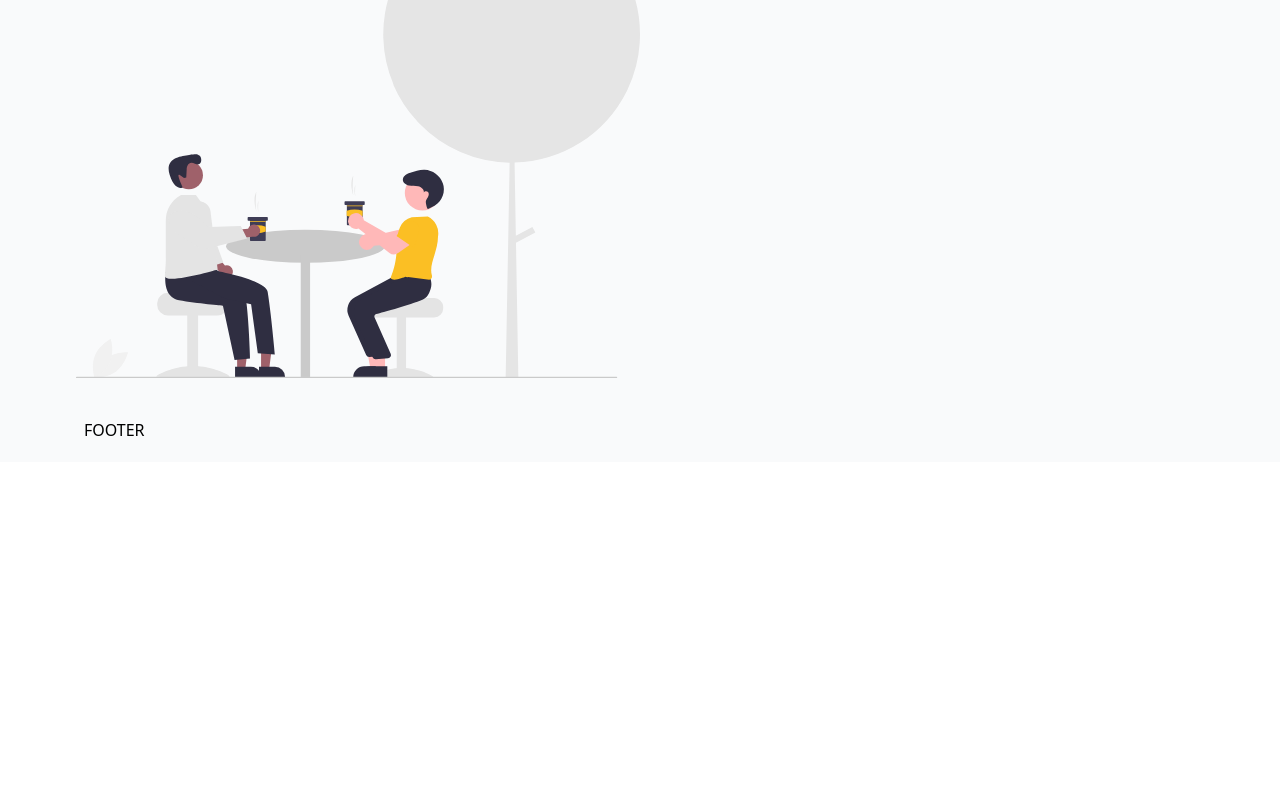
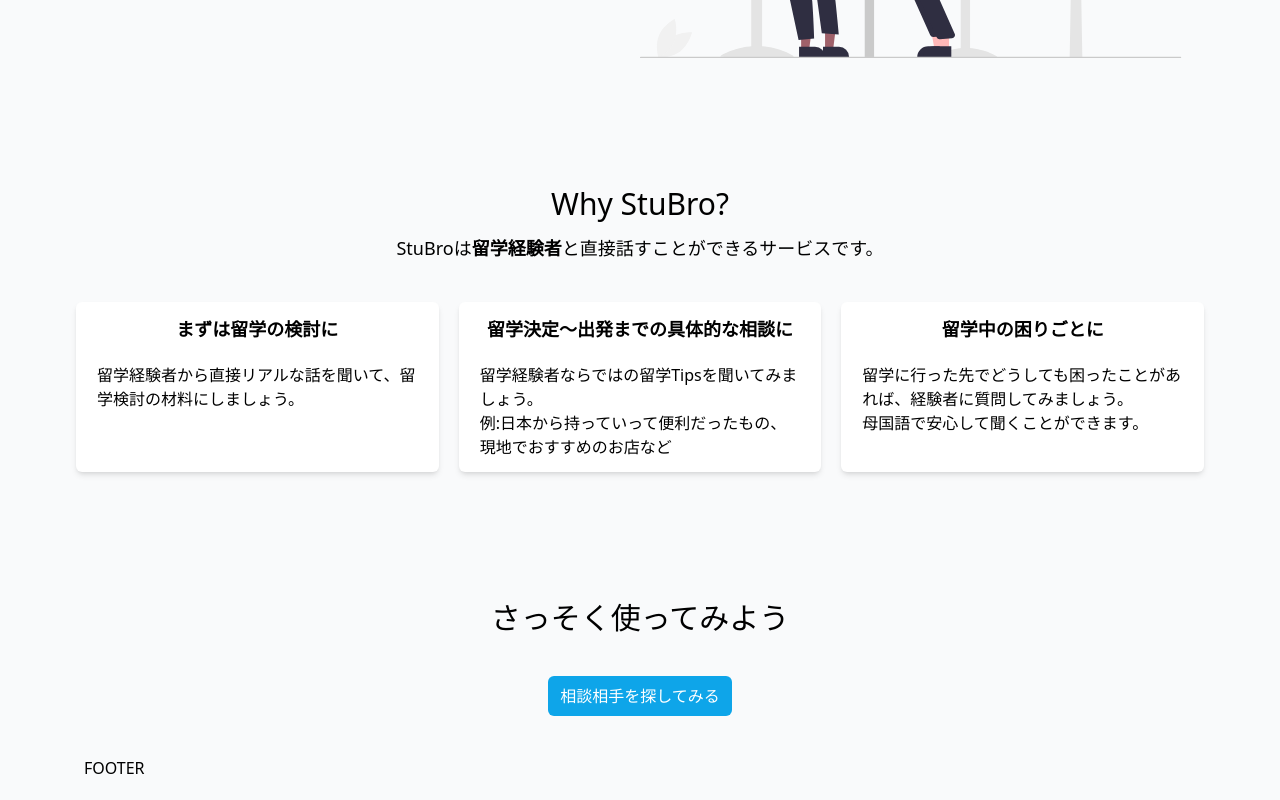
Before and after one commit to kazukitaninaka/stubro, a Next.js app in the folder app/: page / in a window 1280 px wide. Shown: the part 508-1308 px from the top of the page. Before the commit the page ends 970 px from the top, so only its background shows below. Built offline with nearby package versions, Linux system fonts and the light colour scheme; no server answers.

Commit message:
add description of merits to use StuBro in LP

```diff
--- a/app/pages/index.tsx
+++ b/app/pages/index.tsx
@@ -1,7 +1,17 @@
 import { useRouter } from "next/router";
 import { Hangout } from "../components/images";
 
-export default function index() {
+const serviceDescriptionContent = [
+  { title: "まずは留学の検討に", description: "留学経験者から直接リアルな話を聞いて、留学検討の材料にしましょう。" },
+  {
+    title: "留学決定〜出発までの具体的な相談に", description: "留学経験者ならではの留学Tipsを聞いてみましょう。\n例:日本から持っていって便利だったもの、現地でおすすめのお店など"
+  },
+  {
+    title: "留学中の困りごとに", description: "留学に行った先でどうしても困ったことがあれば、経験者に質問してみましょう。\n母国語で安心して聞くことができます。"
+  }
+]
+
+export default function LP() {
   const router = useRouter()
   return (
     <>
@@ -17,7 +27,35 @@
             相談相手を探してみる
           </button>
         </div>
-        <Hangout className="h-full mt-5 sm:mt-0 w-[90%] sm:w-1/2 mx-auto" />
+
+      </div>
+      <div className="mt-32 text-center">
+        <h2 className="text-3xl le:text-4xl">Why StuBro?</h2>
+        <p className="mt-3 text-lg">StuBroは<span className="font-bold">留学経験者</span>と直接話すことができるサービスです。</p>
+      </div>
+      <div className="mt-10">
+        <div className="grid grid-cols-12 gap-y-10 lg:gap-x-5">
+          {serviceDescriptionContent.map((content) => {
+            const descriptionLines = content.description.split("\n")
+            return (
+              <div className='h-full w-full border border-transparent rounded-md shadow-md bg-white col-span-12 lg:col-span-4 py-3 px-5 max-w-md'>
+                <h3 className="text-center font-semibold text-lg">{content.title}</h3>
+                <div className="mt-5">
+                  {descriptionLines.map(line => <p>{line}</p>)}
+                </div>
+              </div>
+            )
+          })}
+        </div>
+      </div>
+      <div className="mx-auto text-center mt-32">
+        <h2 className="text-3xl le:text-4xl">さっそく使ってみよう</h2>
+        <button
+          className='bg-sky-500 text-white py-2 px-3 rounded-md hover:bg-sky-600 mt-5 lg:mt-10 mx-auto'
+          onClick={() => router.push("/home")}
+        >
+          相談相手を探してみる
+        </button>
       </div>
 
 
```
